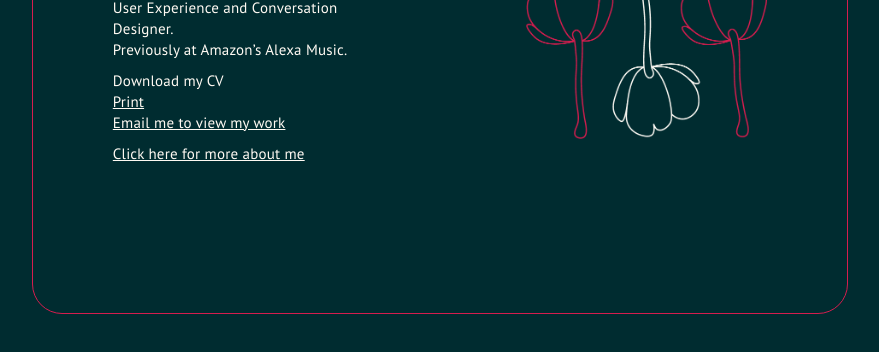
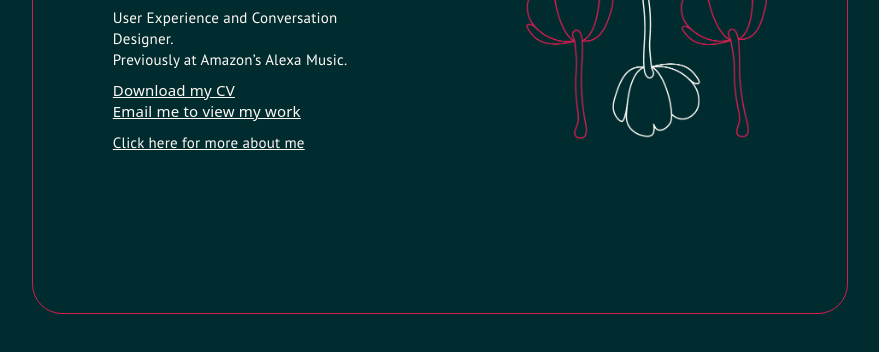
Before and after one commit to alexaparks/alexaparks.github.io, a plain HTML site: page index.html in a window 1280 px wide. Shown: the part 346-698 px from the top of the page, without its empty margins (200-1079 px from the left). Drawn offline with nearby package versions, Linux system fonts and the light colour scheme; a web font is replaced by a local one.

Commit message:
updated resume

```diff
--- a/index.html
+++ b/index.html
@@ -28,13 +28,10 @@
 					<div class="text_box">
 						<h1 class="inria-sans-bold">Hi, I'm Alexa.</h1>
 						<p class="pt-sans-regular">User Experience and Conversation Designer.<br>Previously at Amazon’s Alexa Music.</p>
-						<p class="pt-sans-regular">Download my CV
-						<br>
-						<a target="_blank" href="docs/alexa_parks_2025_resume_lightmode.pdf">Print</a>
-						<br>
-						<!-- <a target="_blank" href="docs/alexa_parks_2025_resume_darkmode.pdf">Web</a>
-						<br> -->
-						<a href="mailto:alexaparks22@gmail.com">Email me to view my work</a>
+						<p>
+							<a target="_blank" href="docs/alexa_parks_2025_resume.pdf">Download my CV</a>
+							<br>
+							<a href="mailto:alexaparks22@gmail.com">Email me to view my work</a>
 						</p>
 						<p class="pt-sans-regular"><a href="about.html">Click here for more about me</a></p>
 					</div>
```
Also changed, not shown: 5 other files.
